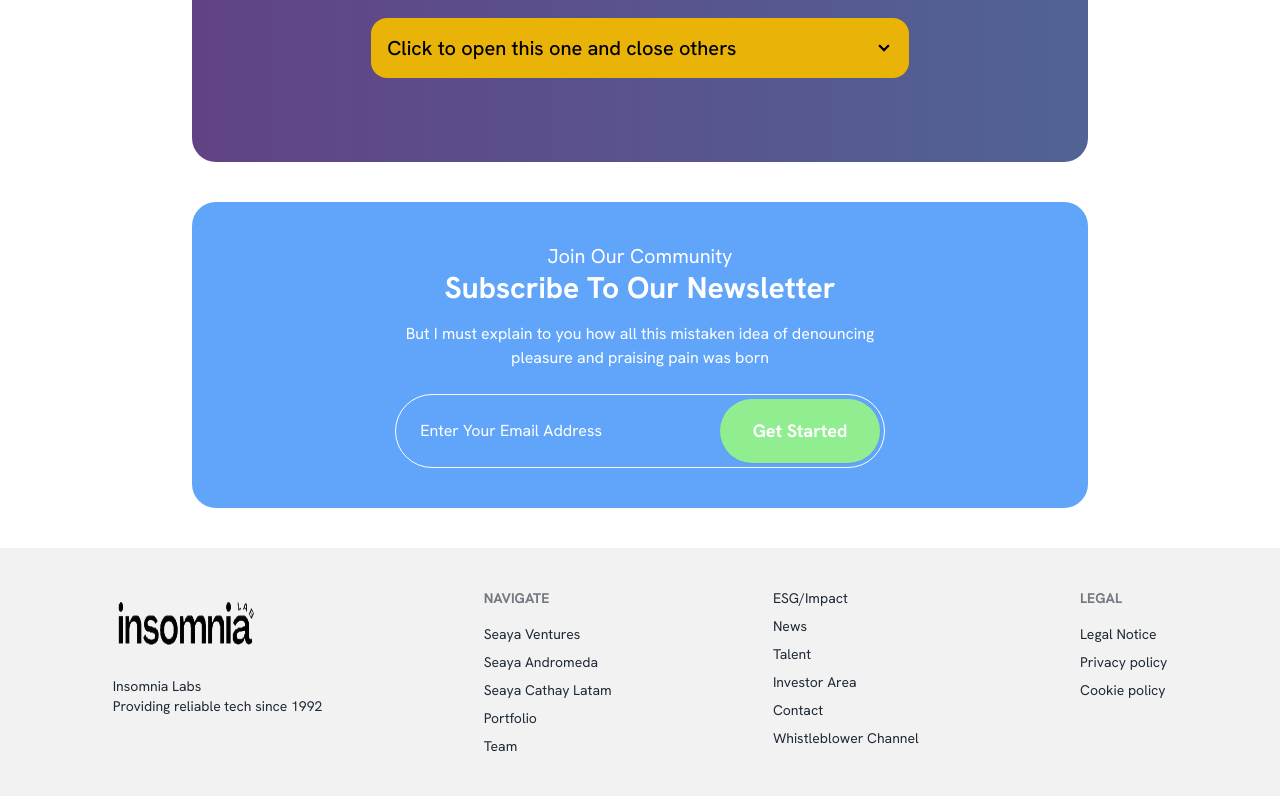
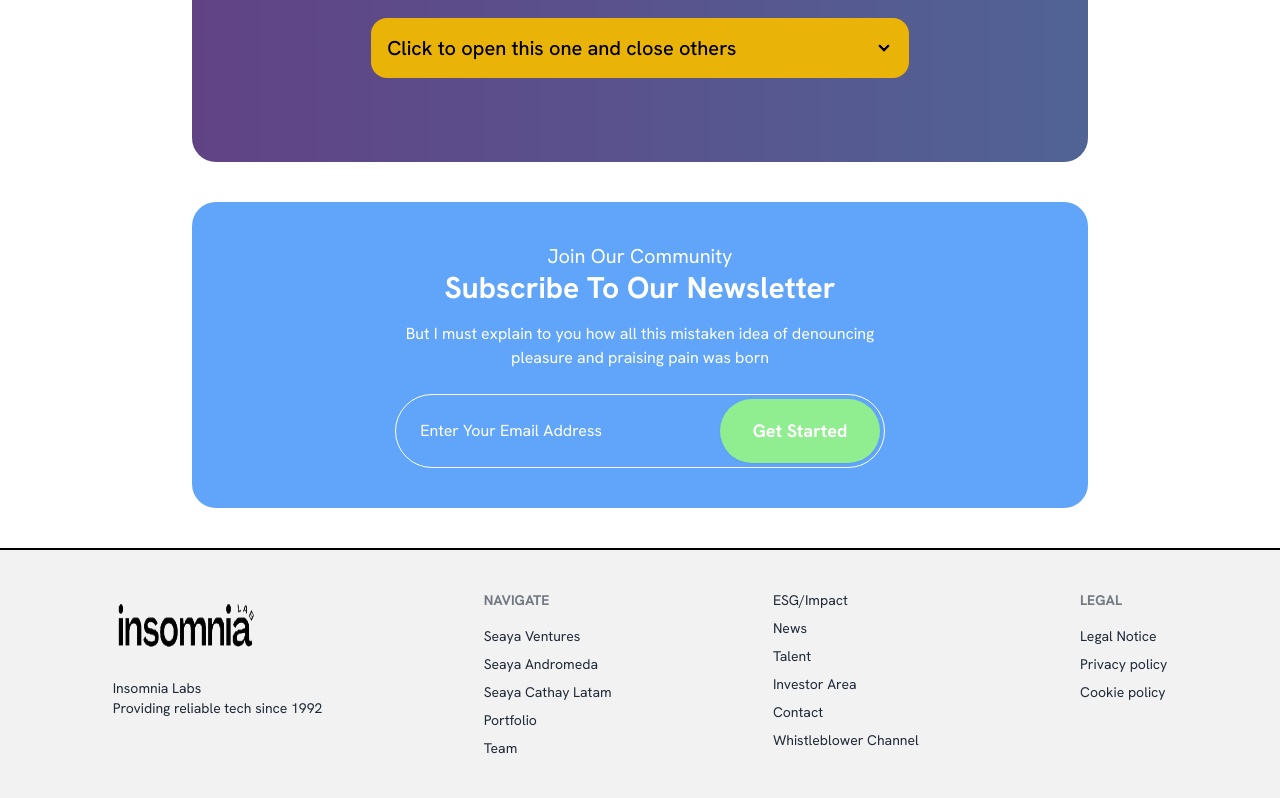
Before and after one commit to Shakib-Shajid/seaya-insomnia, a Next.js app: page / in a window 1280 px wide. Shown: the part 2560-3358 px from the top of the page. Built offline with nearby package versions, Linux system fonts and the light colour scheme.

Commit message:
use a border in footer top

```diff
--- a/src/components/Shared/Footer.jsx
+++ b/src/components/Shared/Footer.jsx
@@ -109,7 +109,7 @@ import React from 'react';
 
 const Footer = () => {
     return (
-        <footer className="footer bg-base-200 text-base-content p-10 ">
+        <footer className="footer bg-base-200 text-base-content p-10 border-t-2 border-black">
             <aside className='md:max-w-7xl md:mx-auto'>
                 {/* <svg
                     width="50"
```
